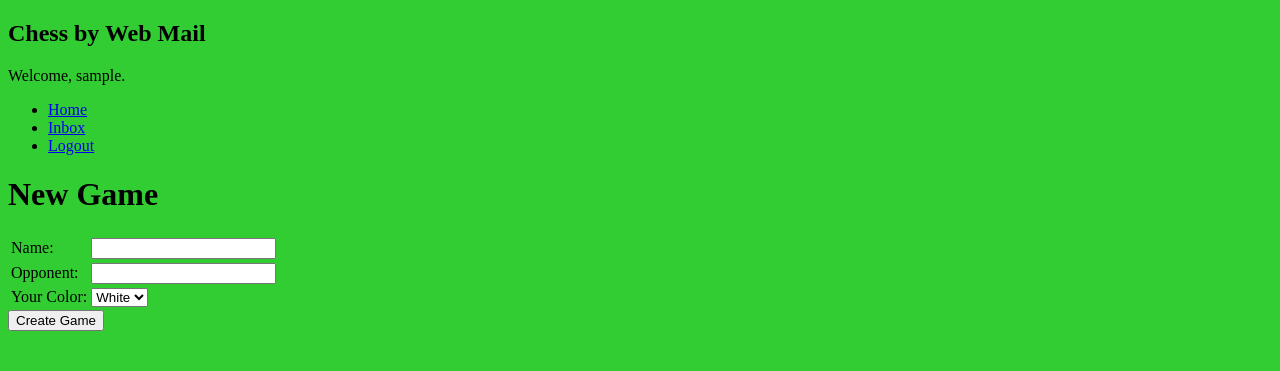
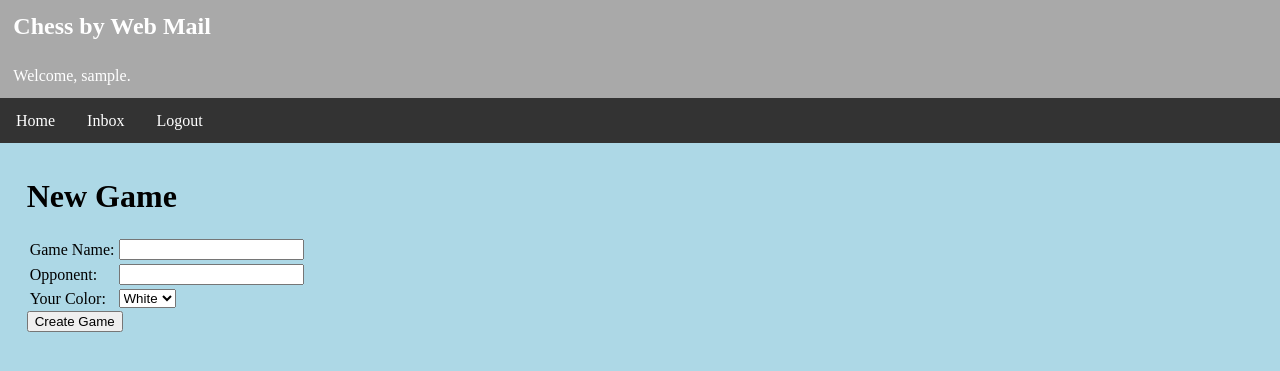
Before and after one commit to claytondetke/Chess-by-web-mail, a Django app: page /new_game in a window 1280 px wide. Shown: the top 371 px of the page. Run offline with Django 3.2, Linux system fonts and the light colour scheme; the visitor is signed in with stand-in values (Sample User, id 1).

Commit message:
Improve appearance slightly

```diff
--- a/chess_server/chess/forms.py
+++ b/chess_server/chess/forms.py
@@ -7,7 +7,7 @@ from . import models
 
 class NewGameForm(forms.Form):
     name = forms.CharField(
-        label='Name',
+        label='Game Name',
         required=False,
         max_length=100,
         empty_value='Unnamed Game')
--- a/chess_server/chess/static/style.css
+++ b/chess_server/chess/static/style.css
@@ -1,4 +1,48 @@
 body {
     /* TODO make less hideous */
-    background: limegreen;
+    background: lightblue;
+    margin: 0;
+    padding: 0;
 }
+
+div#header {
+    background: darkgray;
+    color: white;
+    margin: 0;
+    padding: 0;
+    top: 0;
+    width: 100%;
+}
+
+.sitetitle {
+    margin: 0;
+    padding: 10pt;
+}
+
+div#header p {
+    margin: 10pt;
+}
+
+ul#navbar {
+    list-style-type: none;
+    margin: 0;
+    padding: 0;
+    overflow: hidden;
+    background-color: #333;
+}
+
+ul#navbar li {
+    float: left;
+}
+
+ul#navbar li a {
+    display: block;
+    color: white;
+    text-align: center;
+    padding: 10pt 12pt;
+    text-decoration: none;
+}
+
+div#content {
+    padding: 10pt 20pt;
+}
--- a/chess_server/chess/templates/base.html
+++ b/chess_server/chess/templates/base.html
@@ -13,7 +13,7 @@
             {% if user.is_authenticated %}
             <p>Welcome, {{ user.username }}.</p>
             {% endif %}
-            <ul>
+            <ul id="navbar">
                 <li><a href="{% url 'home' %}">Home</a></li>
                 {% if user.is_authenticated %}
                 <li><a href="{% url 'inbox' %}">Inbox</a></li>
--- a/chess_server/chess/templates/chess/game.html
+++ b/chess_server/chess/templates/chess/game.html
@@ -13,7 +13,6 @@
  game_state_input_elementid = "{{ move_form.game_state.id_for_label|escapejs }}";
 </script>
 <h1>{{ game_name }}</h1>
-<p><a href="{% url 'inbox' %}">Inbox</a></p>
 <iframe src="{% static 'build/index.html' %}" frameborder="0" style="width:100%; height:60%;"></iframe>
 <form method="post" action="{% url 'game_move' game_id %}">
     {% csrf_token %}
```
